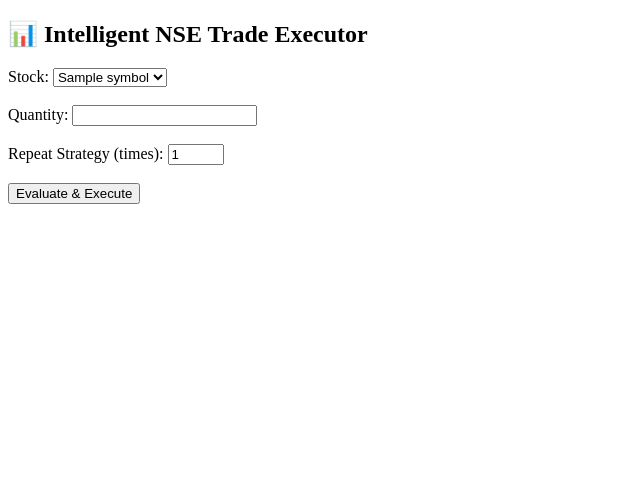
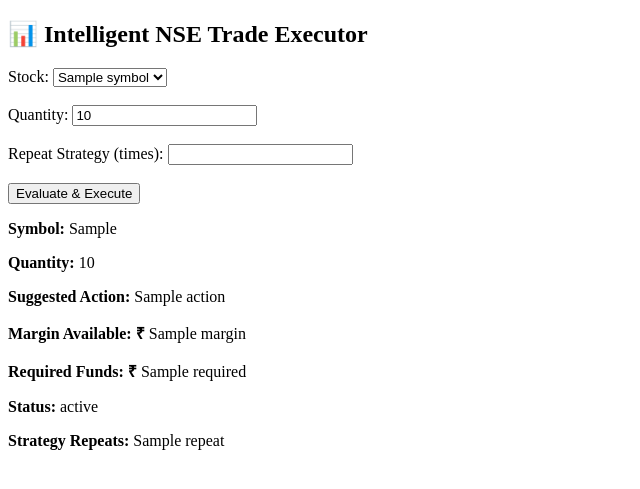
Before and after one commit to sudch-dev/SmartDecisionTrader, a Flask app: template templates/trade.html in a window 1280 px wide. Shown: the top 489 px of the page, without its empty margins (0-640 px from the left). Run offline with Flask 3, Linux system fonts and the light colour scheme; the template is opened without the code that fills it: most values are stand-ins (such as "Sample title", 1, 10 or a date in 2020).

Commit message:
Add files via upload

```diff
--- a/templates/trade.html
+++ b/templates/trade.html
@@ -1,31 +1,34 @@
 
 <!DOCTYPE html>
 <html>
-<head><title>Smart Decision Trade</title></head>
+<head>
+    <title>Smart Trader</title>
+</head>
 <body>
     <h2>📊 Intelligent NSE Trade Executor</h2>
     <form method="post">
         <label>Stock:</label>
         <select name="symbol">
             {% for s in symbols %}
-        <option value="{{ s }}">{{ s }}</option>
+            <option value="{{ s }}" {% if selected_symbol == s %}selected{% endif %}>{{ s }}</option>
             {% endfor %}
         </select><br><br>
+
         <label>Quantity:</label>
-    <input type="number" name="quantity" required><br><br>
+        <input type="number" name="quantity" value="{{ quantity or '' }}"><br><br>
+
         <label>Repeat Strategy (times):</label>
-    <input type="number" name="repeat" min="1" max="10" value="1"><br><br>
+        <input type="number" name="repeat" value="{{ repeat or 1 }}"><br><br>
+
         <button type="submit">Evaluate & Execute</button>
     </form>
-{% if message %}
-<hr>
-<p><b>Symbol:</b> {{ message.symbol }}<br>
-<b>Quantity:</b> {{ message.quantity }}<br>
-<b>Suggested Action:</b> {{ message.signal }}<br>
-<b>Margin Available:</b> ₹{{ message.margin }}<br>
-<b>Required Funds:</b> ₹{{ message.required }}<br>
-<b>Status:</b> {{ message.status }}<br>
-<b>Strategy Repeats:</b> {{ message.repeat }}</p>
-{% endif %}
+
+    <p><b>Symbol:</b> {{ selected_symbol }}</p>
+    <p><b>Quantity:</b> {{ quantity }}</p>
+    <p><b>Suggested Action:</b> {{ action }}</p>
+    <p><b>Margin Available: ₹</b> {{ margin }}</p>
+    <p><b>Required Funds: ₹</b> {{ required }}</p>
+    <p><b>Status:</b> {{ status }}</p>
+    <p><b>Strategy Repeats:</b> {{ repeat }}</p>
 </body>
 </html>
```
Lines whose indentation alone changed are shown as unchanged.
